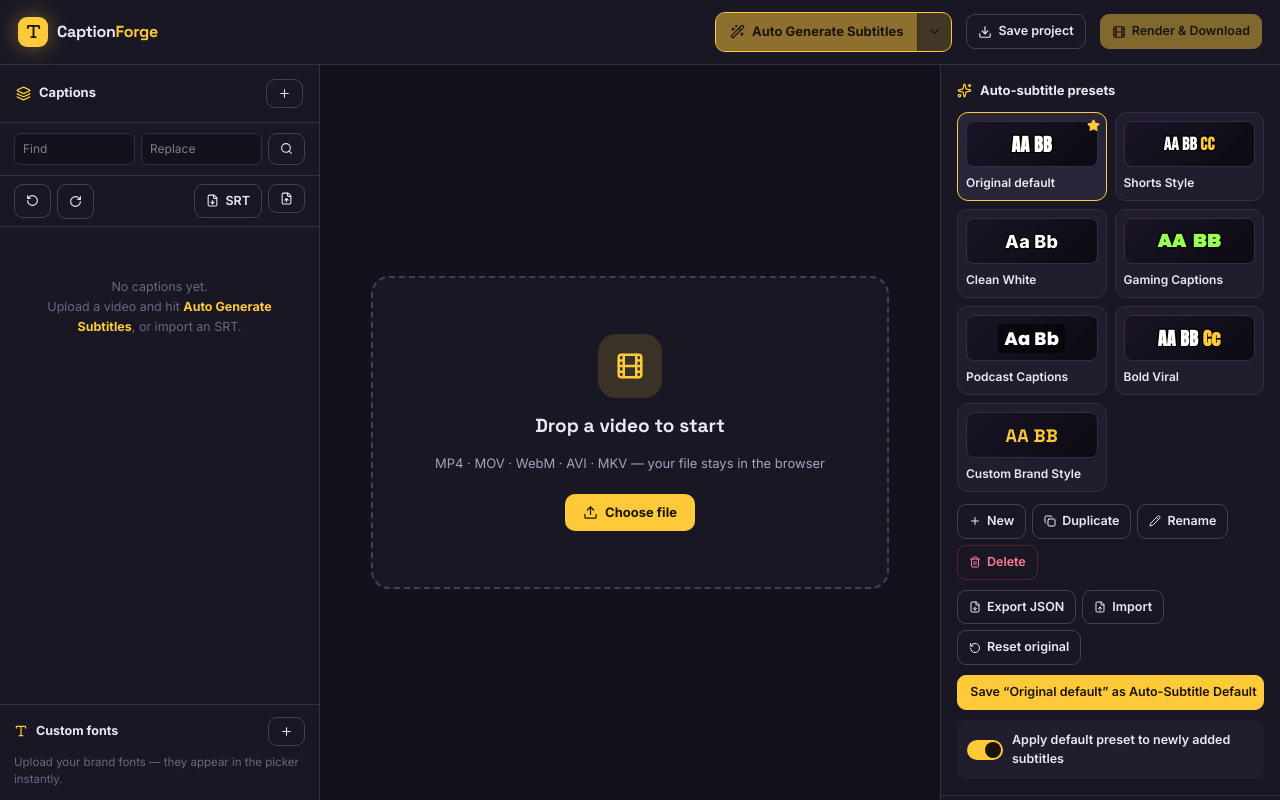
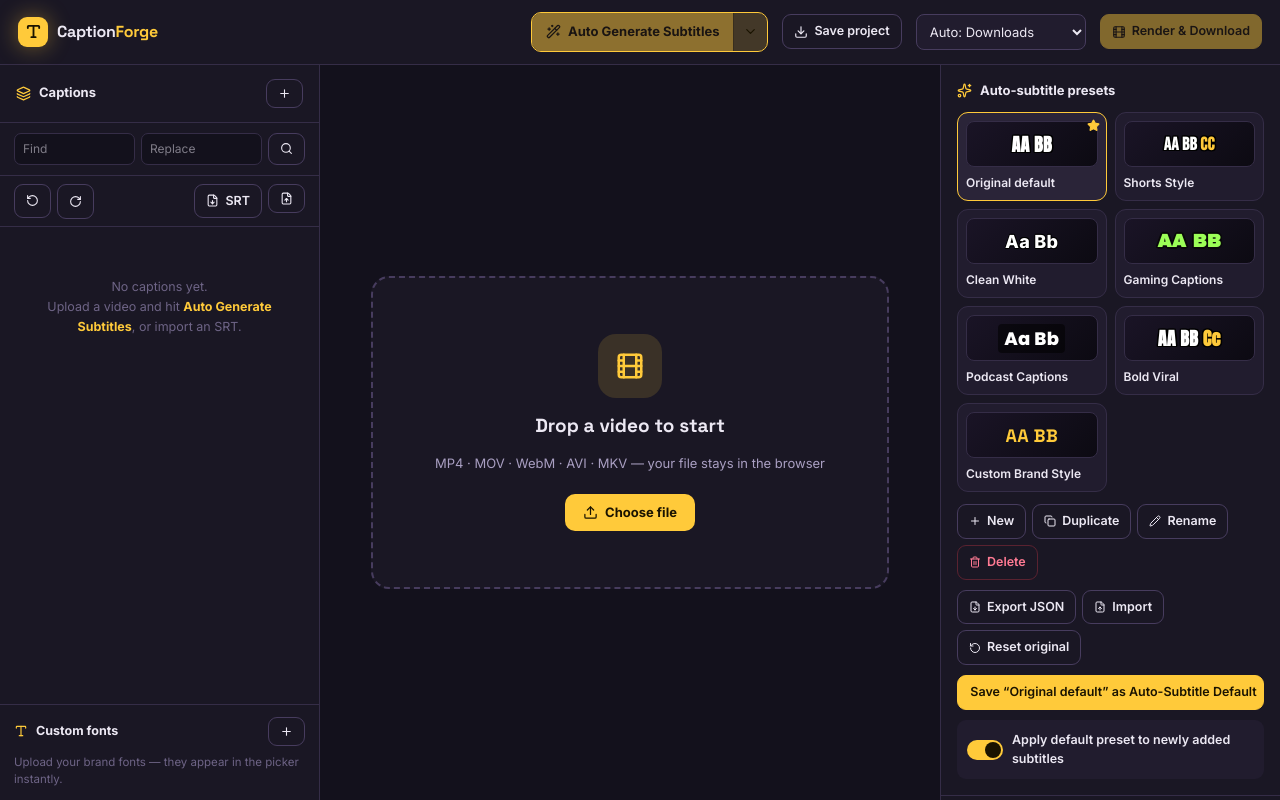
Before and after one commit to harrycoopers/AI-Clipping-Tools, a Next.js app: page / in a window 1280 px wide. Built offline with nearby package versions, Linux system fonts and the light colour scheme.

Commit message:
fix so saves automatically to  downloads

```diff
--- a/components/CaptionEditor.tsx
+++ b/components/CaptionEditor.tsx
@@ -620,12 +620,27 @@
   const [renderProgress, setRenderProgress] = useState(0);
   const [renderStatus, setRenderStatus] = useState("");
   const [renderedVideoUrl, setRenderedVideoUrl] = useState<string | null>(null);
+  const [exportDestination, setExportDestination] = useState<"downloads" | "ask">("downloads");
   const cancelRenderRef = useRef(false);
   const renderedVideoUrlRef = useRef<string | null>(null);
+
+  useEffect(() => {
+    try {
+      const saved = window.localStorage.getItem("captionforge-export-destination");
+      if (saved === "downloads" || saved === "ask") setExportDestination(saved);
+    } catch { /* Storage can be unavailable in private/restricted contexts. */ }
+  }, []);
 
   useEffect(() => () => {
     if (renderedVideoUrlRef.current) URL.revokeObjectURL(renderedVideoUrlRef.current);
   }, []);
+
+  function changeExportDestination(value: "downloads" | "ask") {
+    setExportDestination(value);
+    try {
+      window.localStorage.setItem("captionforge-export-destination", value);
+    } catch { /* Keep the setting for the current session. */ }
+  }
 
   // Word-wrap text to a max pixel width, capped at maxLines.
   function wrapLines(ctx: CanvasRenderingContext2D, text: string, maxW: number, maxLines: number): string[] {
@@ -807,7 +822,7 @@
       const showSaveFilePicker = (window as any).showSaveFilePicker as
         | ((options: any) => Promise<any>)
         | undefined;
-      if (showSaveFilePicker) {
+      if (exportDestination === "ask" && showSaveFilePicker) {
         setRenderStatus("Choose where to save the finished MP4…");
         outputHandle = await showSaveFilePicker({
           suggestedName: "captionforge-export.mp4",
@@ -816,6 +831,8 @@
             accept: { "video/mp4": [".mp4"] },
           }],
         });
+      } else if (exportDestination === "ask" && !showSaveFilePicker) {
+        flash("This browser cannot choose a folder; the MP4 will use your Downloads folder");
       }
 
       const saveFinishedVideo = async (blob: Blob) => {
@@ -1145,6 +1162,17 @@
           </div>
 
           <Btn kind="ghost" onClick={exportProject} title="Export the project (presets + captions) as JSON"><Download size={14} /> Save project</Btn>
+          <select
+            aria-label="Export destination"
+            title="Choose whether finished videos download automatically or ask for a save location"
+            value={exportDestination}
+            onChange={(e) => changeExportDestination(e.target.value as "downloads" | "ask")}
+            disabled={rendering}
+            style={{ ...selS(), width: 170, padding: "8px 9px", background: C.panel }}
+          >
+            <option value="downloads">Auto: Downloads</option>
+            <option value="ask">Ask where to save</option>
+          </select>
           {rendering ? (
             <Btn kind="danger" onClick={cancelRender} title={renderStatus || "Rendering"}><X size={14} /> Cancel ({renderProgress}%)</Btn>
           ) : (
```
